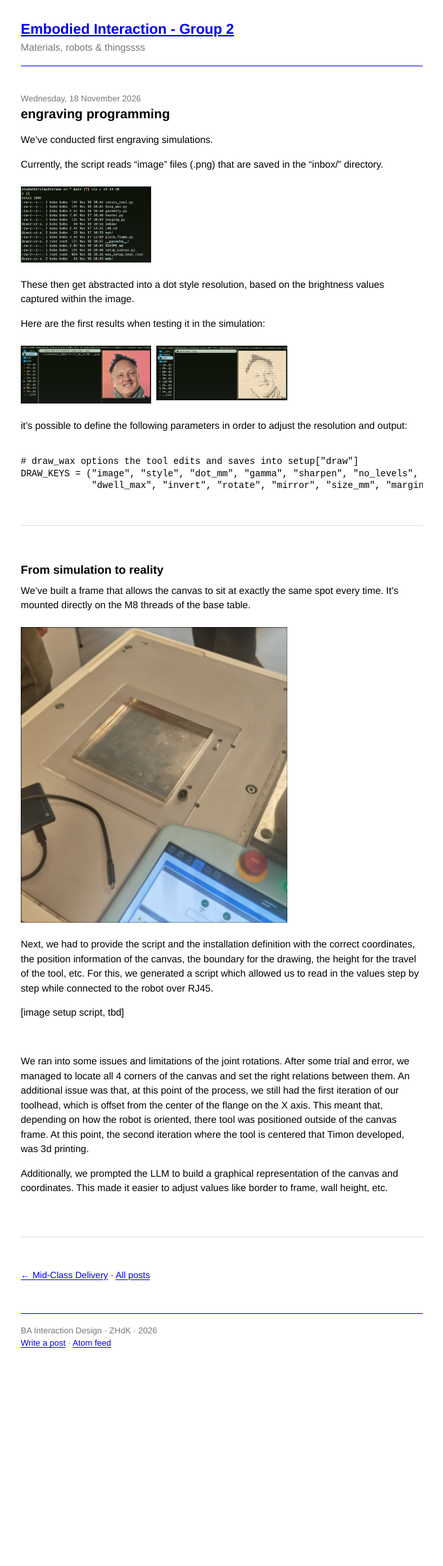
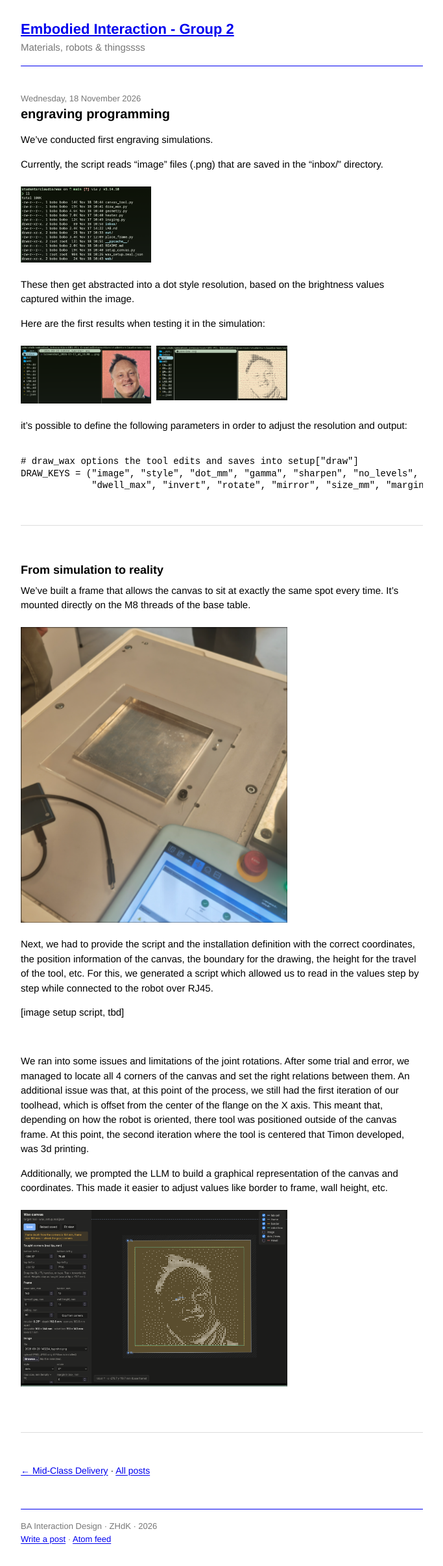
Before and after one commit to bonjourclaudio/aewwwww-blog, a Jekyll site: the page built from _posts/2026-11-18-engraving-programming.md, in a window 1280 px wide. Shown: the whole page at 65% size, without its empty margins (298-981 px from the left). Built offline with Jekyll 4.4.1, drawn with Linux system fonts in a browser that asks for light colours; before the commit the page ends 2109 px from its top, so only the background shows below that.

Commit message:
Update _posts/2026-11-18-engraving-programming.md (via Pages CMS)

```diff
--- a/_posts/2026-11-18-engraving-programming.md
+++ b/_posts/2026-11-18-engraving-programming.md
@@ -12,8 +12,6 @@ Currently, the script reads "image" files (.png) that are saved in the "inbox/"
 These then get abstracted into a dot style resolution, based on the brightness values captured within the image.
 
 Here are the first results when testing it in the simulation:
-
-
 
 ![small: before / input](/assets/img/Screenshot-20261118-11:35:30.png)
 
@@ -31,19 +29,15 @@ DRAW_KEYS = ("image", "style", "dot_mm", "gamma", "sharpen", "no_levels", "min_d
 
 ---
 
-
 ## From simulation to reality
 
 We've built a frame that allows the canvas to sit at exactly the same spot every time. It's mounted directly on the M8 threads of the base table.
-
 
 ![medium: canvas frame mount](/assets/img/Screenshot-20261118-11:40:12.png)
 
 
 
 Next, we had to provide the script and the installation definition with the correct coordinates, the position information of the canvas, the boundary for the drawing, the height for the travel of the tool, etc. For this, we generated a script which allowed us to read in the values step by step while connected to the robot over RJ45.
-
-
 
 [image setup script, tbd]
 
@@ -56,3 +50,5 @@ We ran into some issues and limitations of the joint rotations. After some trial
 
 
 Additionally, we prompted the LLM to build a graphical representation of the canvas and coordinates. This made it easier to adjust values like border to frame, wall height, etc.
+
+![medium: interface wax canvas](/assets/img/Screenshot-20261118-11:48:21.png)
```
